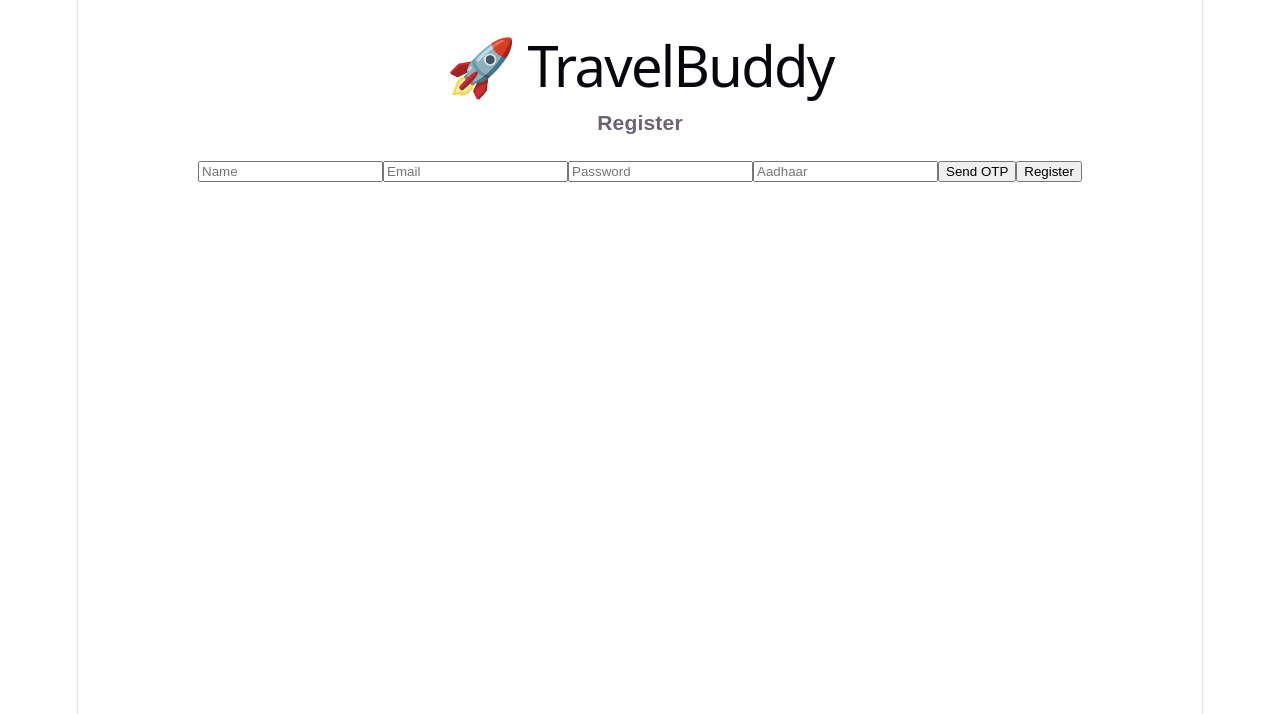
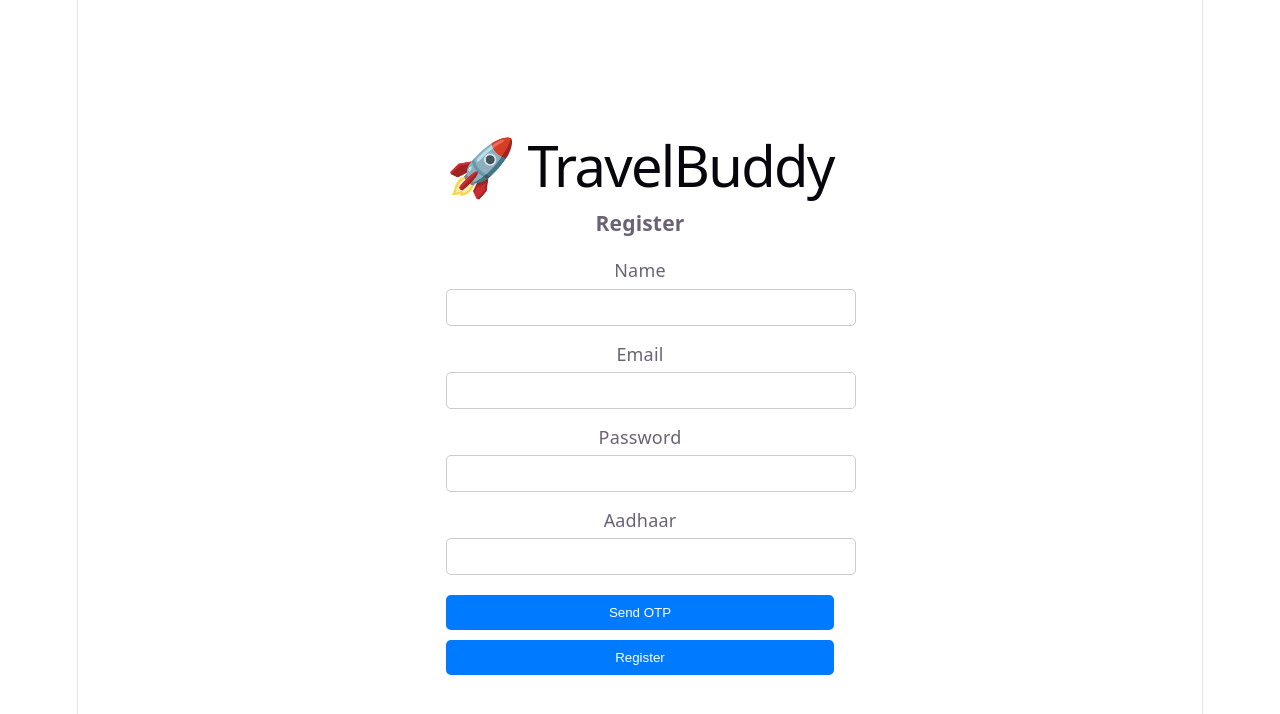
Before and after one commit to arnika44/TravelBuddy-frontend, a React app: page / in a window 1280 px wide. Shown: the top 714 px of the page. Built offline with nearby package versions, Linux system fonts and the light colour scheme; the HTML template or start-up script is replaced by a standard one.

Commit message:
update frontend fix

```diff
--- a/src/App.jsx
+++ b/src/App.jsx
@@ -1,8 +1,30 @@
 import React, { useState } from "react";
 import axios from "axios";
 
-const API = "http://localhost:5000"; // बाद में deploy के बाद बदल देंगे
+const API = "http://localhost:5000";
 
+// ================= STYLES =================
+const inputStyle = {
+  display: "block",
+  width: "100%",
+  padding: "10px",
+  margin: "5px 0 15px 0",
+  borderRadius: "5px",
+  border: "1px solid #ccc"
+};
+
+const btnStyle = {
+  padding: "10px",
+  margin: "5px 0",
+  width: "100%",
+  background: "#007bff",
+  color: "white",
+  border: "none",
+  borderRadius: "5px",
+  cursor: "pointer"
+};
+
+// ================= MAIN APP =================
 export default function App() {
   const [screen, setScreen] = useState("register");
 
@@ -13,20 +35,14 @@ export default function App() {
 
   const [otp, setOtp] = useState("");
 
-  // ================= SEND OTP =================
+  // ================= OTP =================
   const sendOtp = async () => {
-    try {
     await axios.post(`${API}/send-otp`, { email });
     alert("OTP sent");
     setScreen("otp");
-    } catch (err) {
-      alert("OTP failed");
-    }
   };
 
-  // ================= VERIFY OTP =================
   const verifyOtp = async () => {
-    try {
     const res = await axios.post(`${API}/verify-otp`, {
       email,
       otp
@@ -38,14 +54,10 @@ export default function App() {
     } else {
       alert("Wrong OTP");
     }
-    } catch (err) {
-      alert("Error verifying OTP");
-    }
   };
 
   // ================= REGISTER =================
   const register = async () => {
-    try {
     await axios.post(`${API}/register`, {
       name,
       email,
@@ -55,14 +67,10 @@ export default function App() {
 
     alert("Registered Successfully");
     setScreen("login");
-    } catch (err) {
-      alert("Register Failed");
-    }
   };
 
   // ================= LOGIN =================
   const login = async () => {
-    try {
     const res = await axios.post(`${API}/login`, {
       aadhaar,
       password
@@ -70,24 +78,27 @@ export default function App() {
 
     alert("Welcome " + res.data.user.name);
     setScreen("dashboard");
-    } catch (err) {
-      alert("Login Failed");
-    }
   };
 
+  // ================= UI =================
   return (
-    <div style={{ padding: 20, fontFamily: "Arial" }}>
+    <div style={{ padding: 20, maxWidth: 400, margin: "auto" }}>
       <h1>🚀 TravelBuddy</h1>
 
       {/* OTP SCREEN */}
       {screen === "otp" && (
         <div>
           <h3>OTP Verification</h3>
+
+          <label>Enter OTP</label>
           <input
-            placeholder="Enter OTP"
+            style={inputStyle}
             onChange={(e) => setOtp(e.target.value)}
           />
-          <button onClick={verifyOtp}>Verify OTP</button>
+
+          <button style={btnStyle} onClick={verifyOtp}>
+            Verify OTP
+          </button>
         </div>
       )}
 
@@ -96,13 +107,29 @@ export default function App() {
         <div>
           <h3>Register</h3>
 
-          <input placeholder="Name" onChange={(e) => setName(e.target.value)} />
-          <input placeholder="Email" onChange={(e) => setEmail(e.target.value)} />
-          <input placeholder="Password" type="password" onChange={(e) => setPassword(e.target.value)} />
-          <input placeholder="Aadhaar" onChange={(e) => setAadhaar(e.target.value)} />
+          <label>Name</label>
+          <input style={inputStyle} onChange={(e) => setName(e.target.value)} />
 
-          <button onClick={sendOtp}>Send OTP</button>
-          <button onClick={register}>Register</button>
+          <label>Email</label>
+          <input style={inputStyle} onChange={(e) => setEmail(e.target.value)} />
+
+          <label>Password</label>
+          <input
+            style={inputStyle}
+            type="password"
+            onChange={(e) => setPassword(e.target.value)}
+          />
+
+          <label>Aadhaar</label>
+          <input style={inputStyle} onChange={(e) => setAadhaar(e.target.value)} />
+
+          <button style={btnStyle} onClick={sendOtp}>
+            Send OTP
+          </button>
+
+          <button style={btnStyle} onClick={register}>
+            Register
+          </button>
         </div>
       )}
 
@@ -111,10 +138,19 @@ export default function App() {
         <div>
           <h3>Login</h3>
 
-          <input placeholder="Aadhaar" onChange={(e) => setAadhaar(e.target.value)} />
-          <input placeholder="Password" type="password" onChange={(e) => setPassword(e.target.value)} />
+          <label>Aadhaar</label>
+          <input style={inputStyle} onChange={(e) => setAadhaar(e.target.value)} />
 
-          <button onClick={login}>Login</button>
+          <label>Password</label>
+          <input
+            style={inputStyle}
+            type="password"
+            onChange={(e) => setPassword(e.target.value)}
+          />
+
+          <button style={btnStyle} onClick={login}>
+            Login
+          </button>
         </div>
       )}
 
```
Lines whose indentation alone changed are shown as unchanged.
